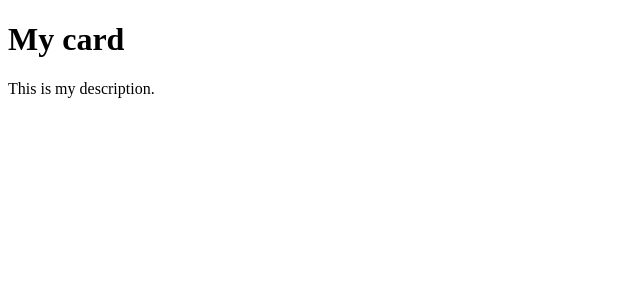
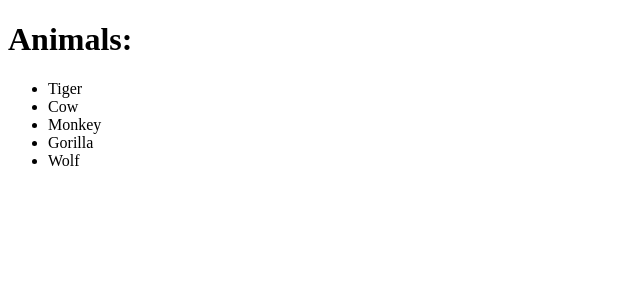
Before and after one commit to Shubham277353/My-first-react-app, a React (Vite) app: page / in a window 1280 px wide. Shown: the top 300 px of the page, without its empty margins (0-640 px from the left). Built offline with nearby package versions, Linux system fonts and the light colour scheme.

Commit message:
rendering techniques

```diff
--- a/src/App.jsx
+++ b/src/App.jsx
@@ -1,14 +1,34 @@
-function Card({title, description}){
+function Card({ about, children }) {
   return (
     <div>
-      <h1>{title}</h1>
-      <p>{description}</p>
+      <div className="card">{children}</div>
+      <div className="card">
+        <div className="card-content">
+          <h1>About</h1>
+          <p>{about}</p>
+        </div>
+      </div>
     </div>
-  )
+  );
 }
 
-export default function App(){
-  return(
-    <Card title ="My card" description="This is my description." />
-  )
+export default function Profile() {
+  return (
+    <div>
+      <Card about="Aklilu Lemma was a distinguished Ethiopian scientist who discovered a natural treatment to schistosomiasis.">
+        <div className="card">
+          <div className="card-content">
+            <h1>Photo</h1>
+            <img
+              className="avatar"
+              src="https://react.dev/images/docs/scientists/OKS67lhm.jpg"
+              alt="Aklilu Lemma"
+              width={70}
+              height={70}
+            />
+          </div>
+        </div>
+      </Card>
+    </div>
+  );
 }
--- a/src/main.jsx
+++ b/src/main.jsx
@@ -3,9 +3,10 @@ import { createRoot } from 'react-dom/client'
 import './index.css'
 import Prop from './practice.jsx'
 import App from './App.jsx'
+import Rendering from './rendering.jsx'
 
 createRoot(document.getElementById('root')).render(
   <StrictMode>
-    <App />
+    <Rendering/>
   </StrictMode>
 )
--- /dev/null
+++ b/src/rendering.jsx
@@ -0,0 +1,14 @@
+export default function Rendering(){
+    const animals = ["Tiger", "Cow", "Monkey", "Gorilla", "Wolf"];
+
+    return (
+        <div>
+            <h1>Animals: </h1>
+            <ul>
+                {animals.map((animal)=>{
+                    return <li key={animal}>{animal}</li>;
+                })}
+            </ul>
+        </div>
+    );
+}
```
